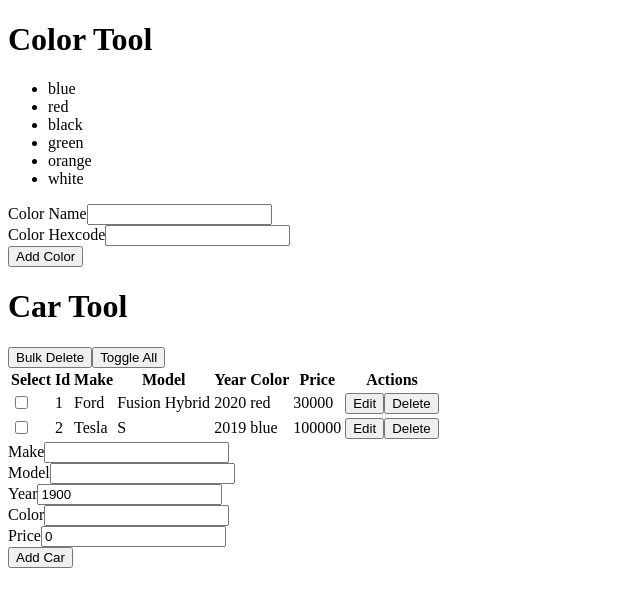
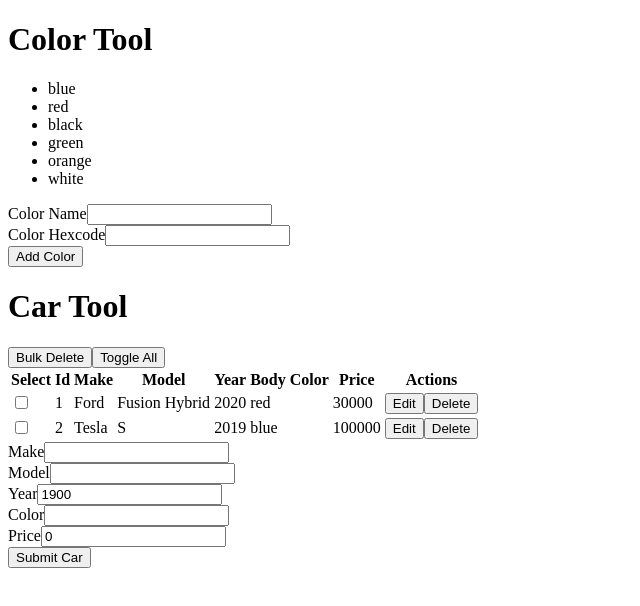
Before and after one commit to t4d-classes/react-redux_02172020, a React (Create React App) app in the folder demo-app/: page / in a window 1280 px wide. Shown: the top 606 px of the page, without its empty margins (0-640 px from the left). Built offline with nearby package versions, Linux system fonts and the light colour scheme.

Commit message:
add code demos

```diff
--- a/demo-app/src/components/CarEditRow.js
+++ b/demo-app/src/components/CarEditRow.js
@@ -2,7 +2,7 @@ import React, { useState } from 'react';
 
 export const CarEditRow = ({
   car,
-  onSaveCar: saveCar,
+  onSaveCar,
   onCancelCar: cancelCar,
 }) => {
 
@@ -14,6 +14,15 @@ export const CarEditRow = ({
       [ e.target.name ]: e.target.type === 'number'
         ? Number(e.target.value) : e.target.value,
     });
+  };
+
+  const saveCar = () => {
+
+    onSaveCar({
+      ...carForm,
+      id: car.id
+    });
+
   };
 
   return (
--- a/demo-app/src/components/CarForm.js
+++ b/demo-app/src/components/CarForm.js
@@ -8,7 +8,7 @@ const getInitCarForm = () => ({
   price: 0,
 });
 
-export const CarForm = ({ onSubmitCar, buttonText, car }) => {
+export const CarForm = ({ onSubmitCar, buttonText, car, onCancelCar: cancelCar }) => {
 
   const [ carForm, setCarForm ] = useState(car || getInitCarForm());
 
@@ -58,9 +58,15 @@ export const CarForm = ({ onSubmitCar, buttonText, car }) => {
       <button type="button" onClick={submitCar}>
         {buttonText}
       </button>
+      {cancelCar && <button type="button" onClick={cancelCar}>
+        Cancel
+      </button>}
     </form>
   );
+};
 
+CarForm.defaultProps = {
+  buttonText: 'Submit Car',
+};
 
-
-};
+console.dir(CarForm);
--- a/demo-app/src/components/CarTable.js
+++ b/demo-app/src/components/CarTable.js
@@ -2,8 +2,10 @@ import React from 'react';
 
 import { CarViewRow } from './CarViewRow';
 import { CarEditRow } from './CarEditRow';
+import { SortColHeader } from './SortColHeader';
 
 export const CarTable = ({
+  config,
   cars,
   editCarId,
   selectedCarIds,
@@ -12,10 +14,20 @@ export const CarTable = ({
   onToggleAllCars: toggleAllCars,
   onDeleteCar: deleteCar,
   onBulkDeleteCars: bulkDeleteCars,
-  CarEditRowComponent
+  CarEditRowComponent,
+  onSaveCar: saveCar,
+  onCancelCar: cancelCar,
+  onSort: sort,
+  sortCol,
 }) => {
 
   const TheCarEditRow = CarEditRowComponent || CarEditRow;
+
+  const sortedCars = cars.concat().sort((a,b) => {
+
+    return a[sortCol] > b[sortCol] ? 1 : a[sortCol] < b[sortCol] ? -1 : 0;
+
+  });
 
   return (
     <>
@@ -27,18 +39,16 @@ export const CarTable = ({
         <thead>
           <tr>
             <th>Select</th>
-            <th>Id</th>
-            <th>Make</th>
-            <th>Model</th>
-            <th>Year</th>
-            <th>Color</th>
-            <th>Price</th>
+            {config.cols.map(col =>
+              <SortColHeader colName={col.name} onSort={sort}
+                sortCol={sortCol} headerText={col.header} />)}
             <th>Actions</th>
           </tr>
         </thead>
         <tbody>
-          {cars.map(car => car.id === editCarId
-            ? <TheCarEditRow key={car.id} car={car} />
+          {sortedCars.map(car => car.id === editCarId
+            ? <TheCarEditRow key={car.id} car={car}
+                onSaveCar={saveCar} onCancelCar={cancelCar} />
             : <CarViewRow key={car.id} car={car}
                 selected={selectedCarIds.includes(car.id)}
                 onSelectCar={selectCar} onDeleteCar={deleteCar}
--- a/demo-app/src/components/CarTool.js
+++ b/demo-app/src/components/CarTool.js
@@ -3,82 +3,85 @@ import React, { useState } from 'react';
 import { ToolHeader } from './ToolHeader';
 import { CarTable } from './CarTable';
 import { CarForm } from './CarForm';
-
-const EditCarFormRow = (props) => {
-
-  return <tr>
-    <td colSpan="8">
-      <CarForm buttonText="Save" {...props} />
-    </td>
-  </tr>;
-
-}
+import { EditCarFormRow } from './EditCarFormRow';
 
 export const CarTool = (props) => {
 
   const [ cars, setCars ] = useState(props.cars.concat());
   const [ editCarId, setEditCarId ] = useState(-1);
-
   const [ selectedCarIds, setSelectedCarIds ] =
     useState([]);
+  const [ sortCol, setSortCol ] =
+    useState(null);
 
   const selectCar = (carId) => {
-
     if (selectedCarIds.includes(carId)) {
       setSelectedCarIds(
         selectedCarIds.filter(id => id !== carId));
     } else {
       setSelectedCarIds(selectedCarIds.concat(carId));
     }
-
   };
 
   const toggleAllCars = () => {
-
     if (cars.length === selectedCarIds.length) {
       setSelectedCarIds([]);
     } else {
       setSelectedCarIds(cars.map(c => c.id));
     }
-
-
   };
 
   const deleteCar = (carId) => {
-
     setCars(cars.filter(c => c.id !== carId));
     setSelectedCarIds(
       selectedCarIds.filter(id => id !== carId));
-
-  };
+    setEditCarId(-1);
+    };
 
   const bulkDeleteCars = () => {
-
     setCars(cars.filter(
       c => !selectedCarIds.includes(c.id)));
     setSelectedCarIds([]);
-
+    setEditCarId(-1);
   }
 
-
   const addCar = (car) => {
-
     setCars(cars.concat({
       ...car,
       id: Math.max(...cars.map(c => c.id), 0) + 1,
     }));
+    setEditCarId(-1);
+  }
 
-  }
+  const replaceCar = (car) => {
+    const newCars = cars.concat();
+    const carIndex = cars.findIndex(c => c.id === car.id);
+    newCars[carIndex] = car;
+    setCars(newCars);
+    setEditCarId(-1);
+  };
+
+  const tableConfig = {
+    cols: [
+      { id: 1, name: 'id', header: 'Id' },
+      { id: 2, name: 'make', header: 'Make' },
+      { id: 3, name: 'model', header: 'Model' },
+      { id: 4, name: 'year', header: 'Year' },
+      { id: 5, name: 'color', header: 'Body Color' },
+      { id: 6, name: 'price', header: 'Price' },
+    ]
+  };
 
   return (
     <>
       <ToolHeader headerText="Car Tool" />
-      <CarTable cars={cars} selectedCarIds={selectedCarIds} editCarId={editCarId}
+      <CarTable config={tableConfig} cars={cars} selectedCarIds={selectedCarIds} editCarId={editCarId}
         onEditCar={setEditCarId} onSelectCar={selectCar} onDeleteCar={deleteCar}
         onBulkDeleteCars={bulkDeleteCars} onToggleAllCars={toggleAllCars}
-        onCancelCar={() => setEditCarId(-1)}
-        CarEditRowComponent={EditCarFormRow} />
-      <CarForm buttonText="Add Car" onSubmitCar={addCar} />
+        onCancelCar={() => setEditCarId(-1)} onSaveCar={replaceCar}
+        CarEditRowComponent={EditCarFormRow}
+        onSort={setSortCol} sortCol={sortCol} />
+      <CarForm onSubmitCar={addCar} />
     </>
   );
 
--- /dev/null
+++ b/demo-app/src/components/EditCarFormRow.js
@@ -0,0 +1,19 @@
+import React from 'react';
+
+import { CarForm } from './CarForm';
+
+export const EditCarFormRow = (props) => {
+
+  let otherProps = {};
+
+  if (props.onSaveCar) {
+    otherProps.onSubmitCar = props.onSaveCar;
+  }
+
+  return <tr>
+    <td colSpan="8">
+      <CarForm buttonText="Save" {...props} {...otherProps} />
+    </td>
+  </tr>;
+
+};
--- /dev/null
+++ b/demo-app/src/components/SortColHeader.js
@@ -0,0 +1,14 @@
+import React from 'react';
+
+export const SortColHeader = ({
+  headerText,
+  colName,
+  onSort: sort,
+  sortCol
+}) => {
+
+  return <th onClick={() => sort(colName)}>
+    {headerText} {sortCol === colName && 'v'}
+  </th>;
+
+};
```
